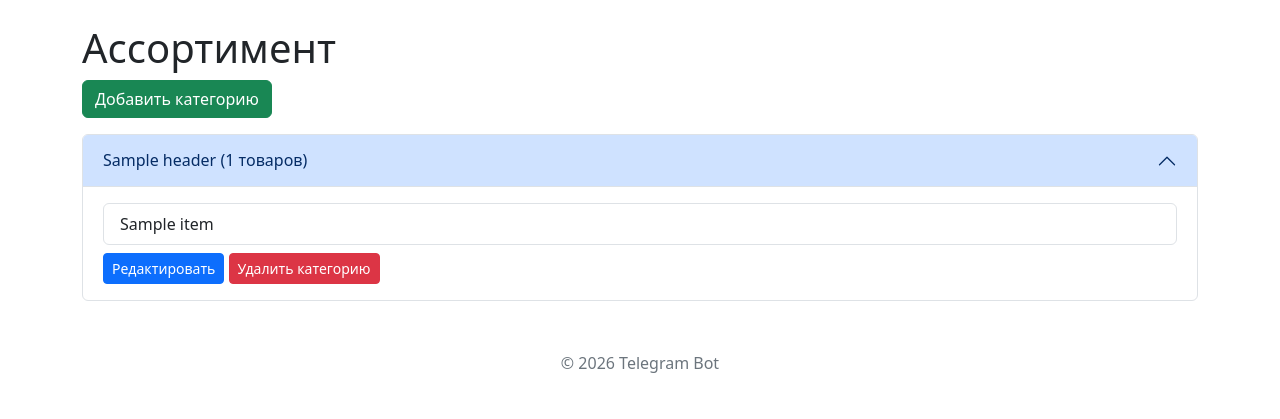
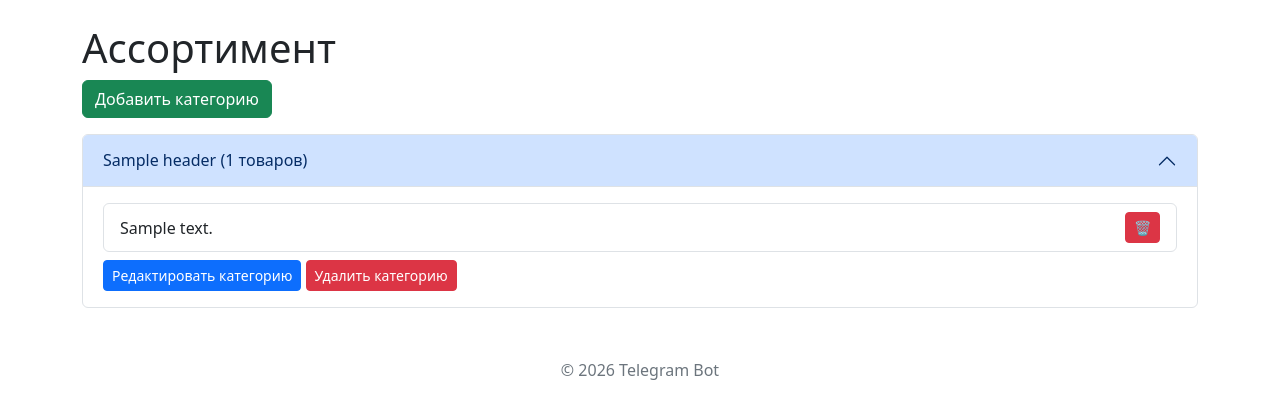
Before and after one commit to NextApple-Bot/telegram-bot, a Python web app: template web_admin/templates/assortment.html in a window 1280 px wide, after a click that opens the changed part. Shown: the part 56-475 px from the top of the page. Run offline with Jinja, Linux system fonts and the light colour scheme; the template is opened without the code that fills it: most values are stand-ins (such as "Sample title", 1, 10 or a date in 2020).

Commit message:
Update assortment.html

```diff
--- a/web_admin/templates/assortment.html
+++ b/web_admin/templates/assortment.html
@@ -1,3 +1,4 @@
+{# Файл: web_admin/templates/assortment.html #}
 {% extends "base.html" %}
 {% block title %}Ассортимент{% endblock %}
 {% block content %}
@@ -16,13 +17,18 @@
         <div id="collapse{{ loop.index }}" class="accordion-collapse collapse" data-bs-parent="#categoriesAccordion">
             <div class="accordion-body">
                 <ul class="list-group">
-                    {% for item in cat.items %}
-                    <li class="list-group-item">{{ item }}</li>
+                    {% for item in cat.items_with_ids %}
+                    <li class="list-group-item d-flex justify-content-between align-items-center">
+                        {{ item.text }}
+                        <form action="/admin/assortment/delete_item/{{ item.id }}" method="post" style="display:inline;" onsubmit="return confirm('Удалить товар? Он будет сохранён в архиве удалённых.');">
+                            <button type="submit" class="btn btn-sm btn-danger">🗑️</button>
+                        </form>
+                    </li>
                     {% endfor %}
                 </ul>
                 <div class="mt-2">
-                    <a href="/admin/assortment/edit/{{ cat.id }}" class="btn btn-sm btn-primary">Редактировать</a>
-                    <form action="/admin/assortment/delete_category/{{ cat.id }}" method="post" style="display:inline;" onsubmit="return confirm('Удалить категорию?')">
+                    <a href="/admin/assortment/edit/{{ cat.id }}" class="btn btn-sm btn-primary">Редактировать категорию</a>
+                    <form action="/admin/assortment/delete_category/{{ cat.id }}" method="post" style="display:inline;" onsubmit="return confirm('Удалить категорию? Все товары внутри будут удалены вместе с категорией.');">
                         <button type="submit" class="btn btn-sm btn-danger">Удалить категорию</button>
                     </form>
                 </div>
```
